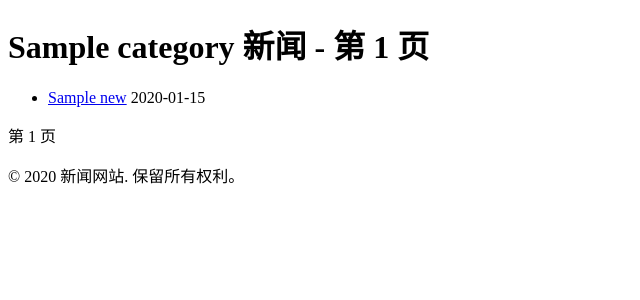
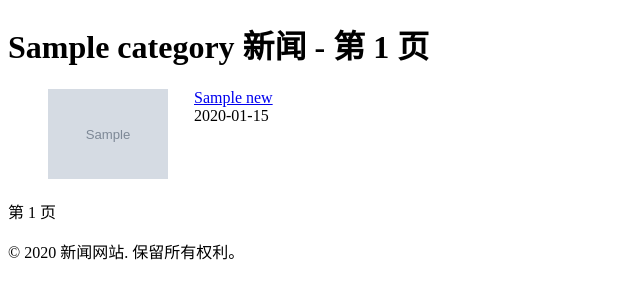
Before and after one commit to elaineling891-ux/GlobalInternationalNews, a FastAPI app: template templates/category.html in a window 1280 px wide. Shown: the part 81-381 px from the top of the page, without its empty margins (0-640 px from the left). Run offline with FastAPI, Linux system fonts and the light colour scheme; the template is opened without the code that fills it: most values are stand-ins (such as "Sample title", 1, 10 or a date in 2020); grey boxes marked "Sample" are stand-in pictures; parts of the project's set-up code (start-up, migrations or seed data) failed here and were passed over.

Commit message:
Update category.html

```diff
--- a/templates/category.html
+++ b/templates/category.html
@@ -2,11 +2,19 @@
 
 {% block content %}
 <h1>{{ category }} 新闻 - 第 {{ current_page }} 页</h1>
-<ul>
+<ul class="news-list">
     {% for news in news_list %}
-    <li>
-        <a href="/news/{{ news.id }}">{{ news.title }}</a>
-        <span class="date">{{ news.created_at.strftime('%Y-%m-%d') }}</span>
+    <li class="news-item" style="display:flex; align-items:flex-start; margin-bottom:1em;">
+        {% if news.image_url %}
+        <a href="/news/{{ news.id }}">
+            <img src="{{ news.image_url }}" alt="{{ news.title }}" style="width:120px; height:auto; margin-right:1em; object-fit:cover;">
+        </a>
+        {% endif %}
+        <div class="news-info">
+            <a href="/news/{{ news.id }}" class="news-title">{{ news.title }}</a>
+            <br>
+            <span class="date">{{ news.created_at.strftime('%Y-%m-%d') }}</span>
+        </div>
     </li>
     {% endfor %}
 </ul>
```
